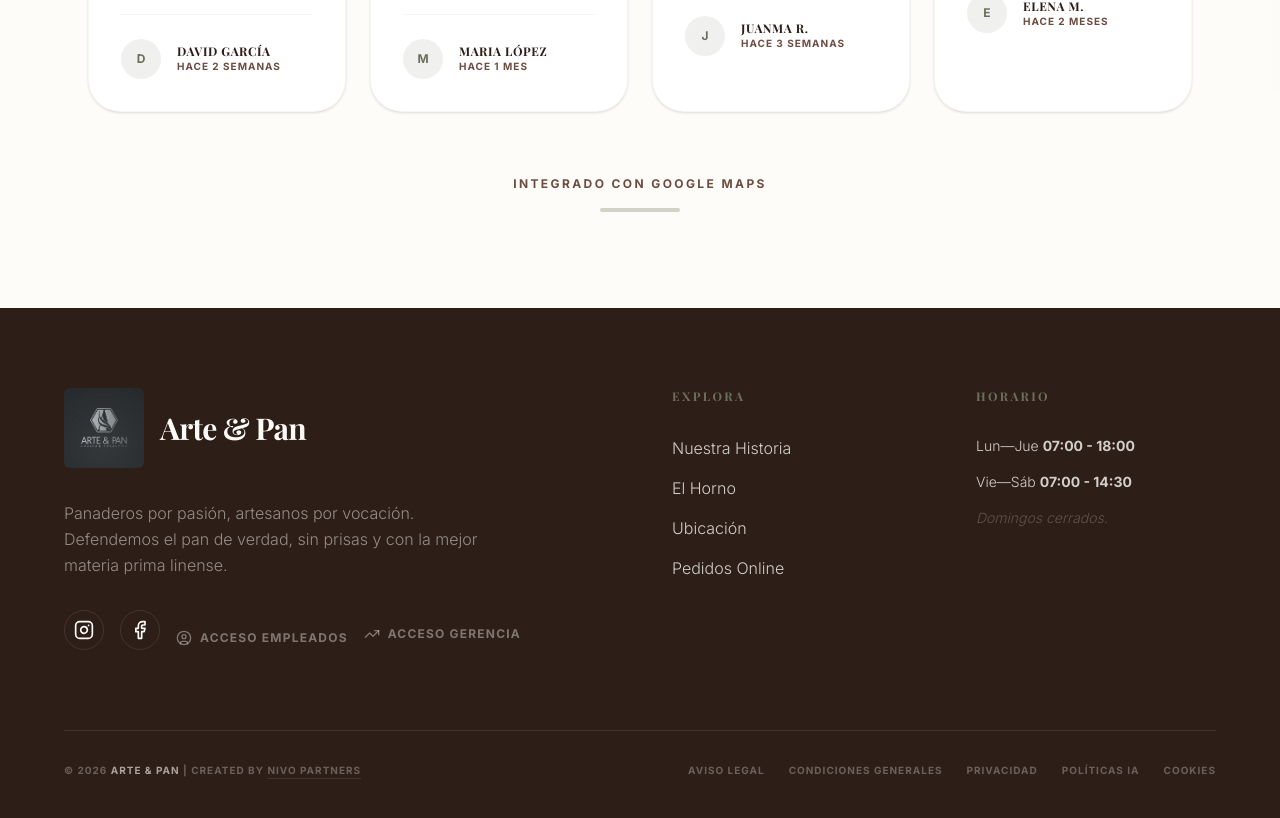
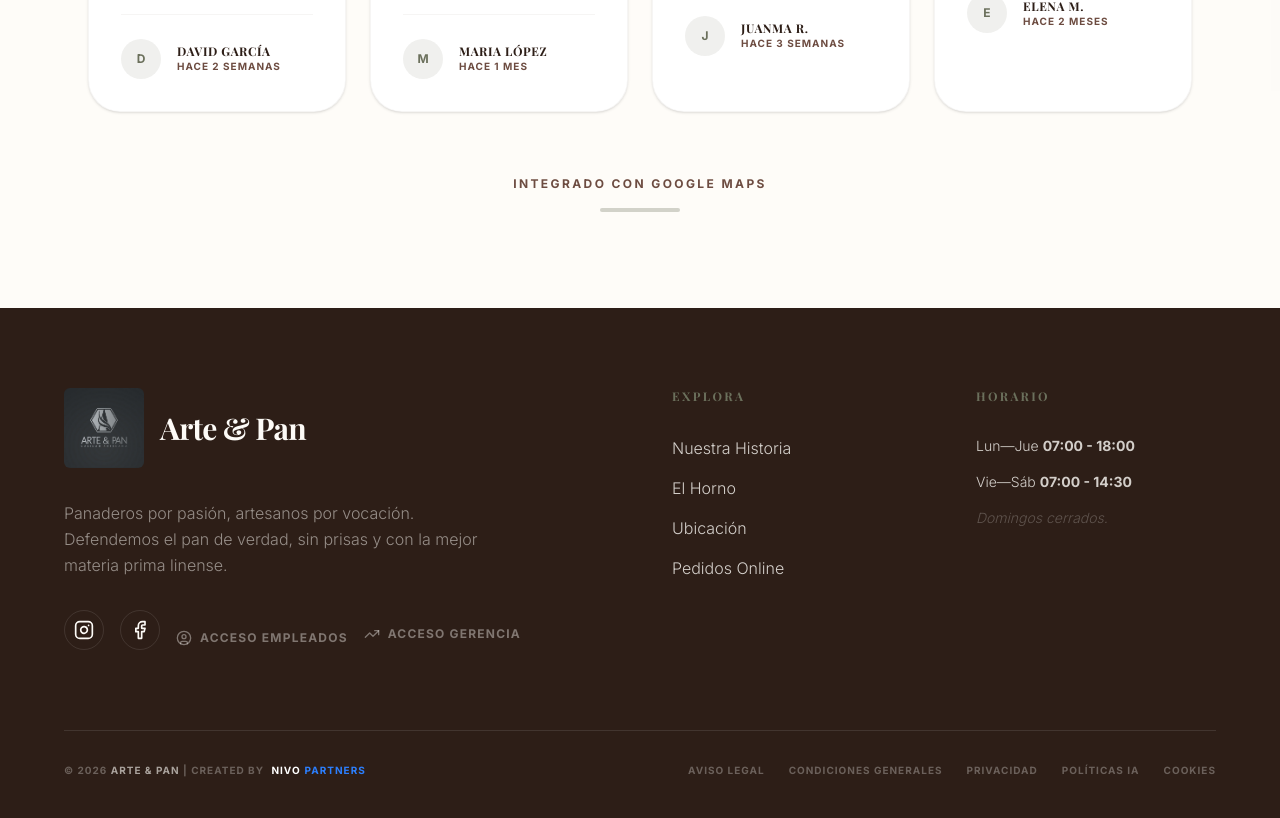
Before and after one commit to dieguitinez/ArteYPan, a React (Vite) app: page / in a window 1280 px wide. Shown: the part 6514-7332 px from the top of the page. Built offline with nearby package versions, Linux system fonts and the light colour scheme; no server answers; the database is empty; a web font is replaced by a local one.

Commit message:
style: Update Nivo Partners attribution link to match brand colors

```diff
--- a/src/App.jsx
+++ b/src/App.jsx
@@ -789,7 +789,7 @@ const AppContent = () => {
         </div>
 
         <div className="max-w-6xl mx-auto mt-20 pt-8 border-t border-flour/10 flex flex-col md:flex-row justify-between items-center gap-6 text-[10px] uppercase font-bold tracking-widest text-flour/30">
-          <p>© 2026 <span className="text-flour/60">Arte & Pan</span> | Created by <a href="https://nivopartners.com" target="_blank" rel="noopener noreferrer" className="hover:text-flour transition-colors underline decoration-olive/30 underline-offset-4">Nivo Partners</a></p>
+          <p>© 2026 <span className="text-flour/60">Arte & Pan</span> | Created by <a href="https://nivopartners.com" target="_blank" rel="noopener noreferrer" className="inline-flex items-center ml-1 group hover:scale-105 transition-transform"><span className="text-white font-black tracking-widest">NIVO</span><span className="text-blue-500 font-black tracking-widest ml-1">PARTNERS</span></a></p>
           <div className="flex flex-wrap justify-center md:justify-end gap-x-6 gap-y-3">
             <a href="#" onClick={(e) => { e.preventDefault(); setActiveModal('aviso'); }} className="hover:text-flour transition-colors">Aviso Legal</a>
             <a href="#" onClick={(e) => { e.preventDefault(); setActiveModal('condiciones'); }} className="hover:text-flour transition-colors">Condiciones Generales</a>
```
